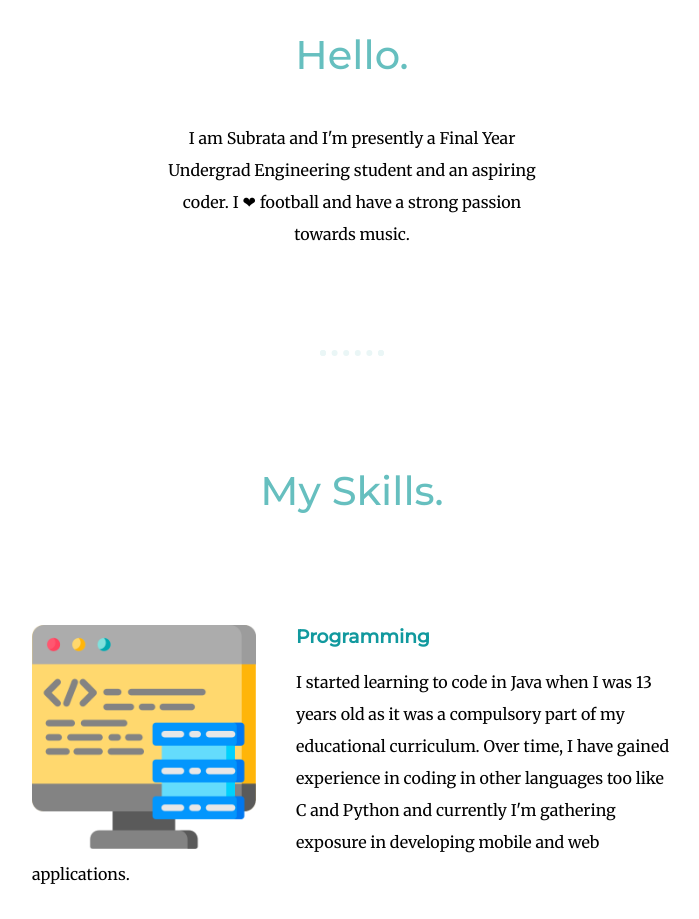
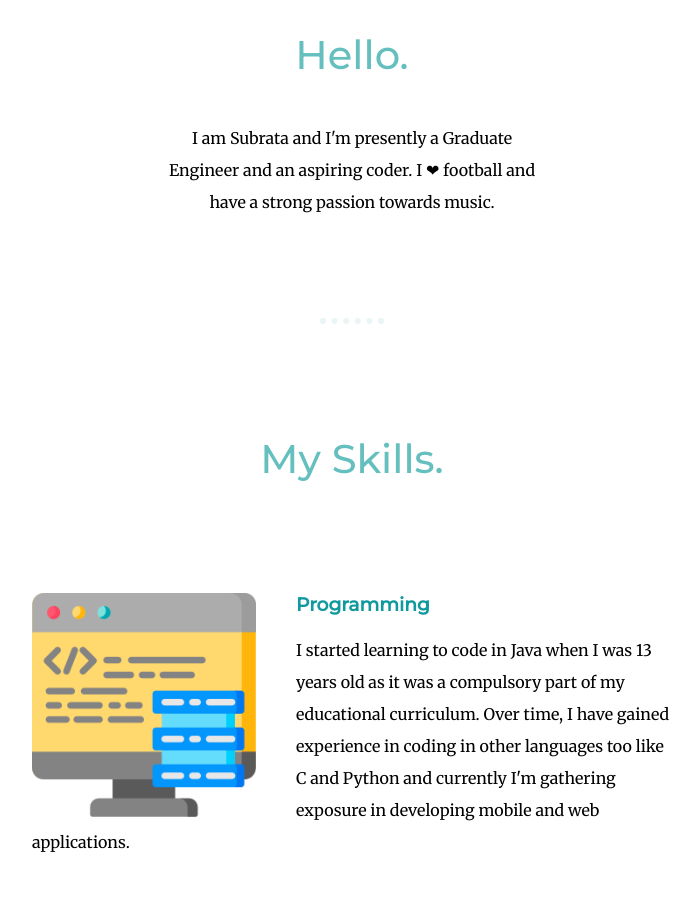
Before and after one commit to Subrata91/site, a plain HTML site: page index.html in a window 1280 px wide. Shown: the part 1200-2119 px from the top of the page, without its empty margins (288-987 px from the left). Drawn offline with Linux system fonts and the light colour scheme.

Commit message:
Update index.html

```diff
--- a/index.html
+++ b/index.html
@@ -21,7 +21,7 @@
       <div class="profile">
         <img class="MyPhoto" src="circle-cropped.png" alt="">
         <h2>Hello.</h2>
-        <p class="intro">I am Subrata and I'm presently a Final Year Undergrad Engineering student and an aspiring coder. I ❤ football and have a strong passion towards music.</p>
+        <p class="intro">I am Subrata and I'm presently a Graduate Engineer and an aspiring coder. I ❤ football and have a strong passion towards music.</p>
       </div>
       <hr>
       <div class="skills">
```
